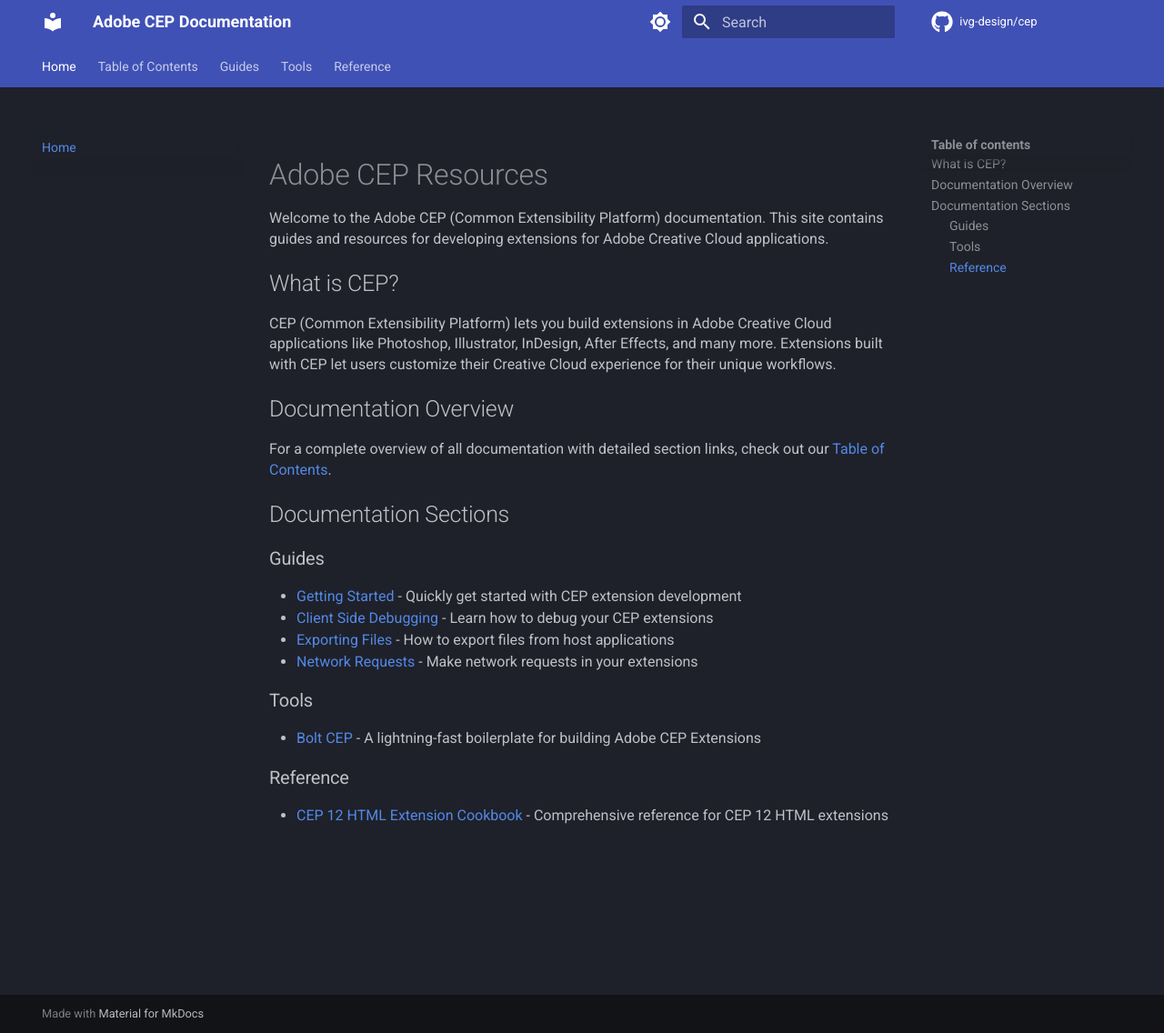
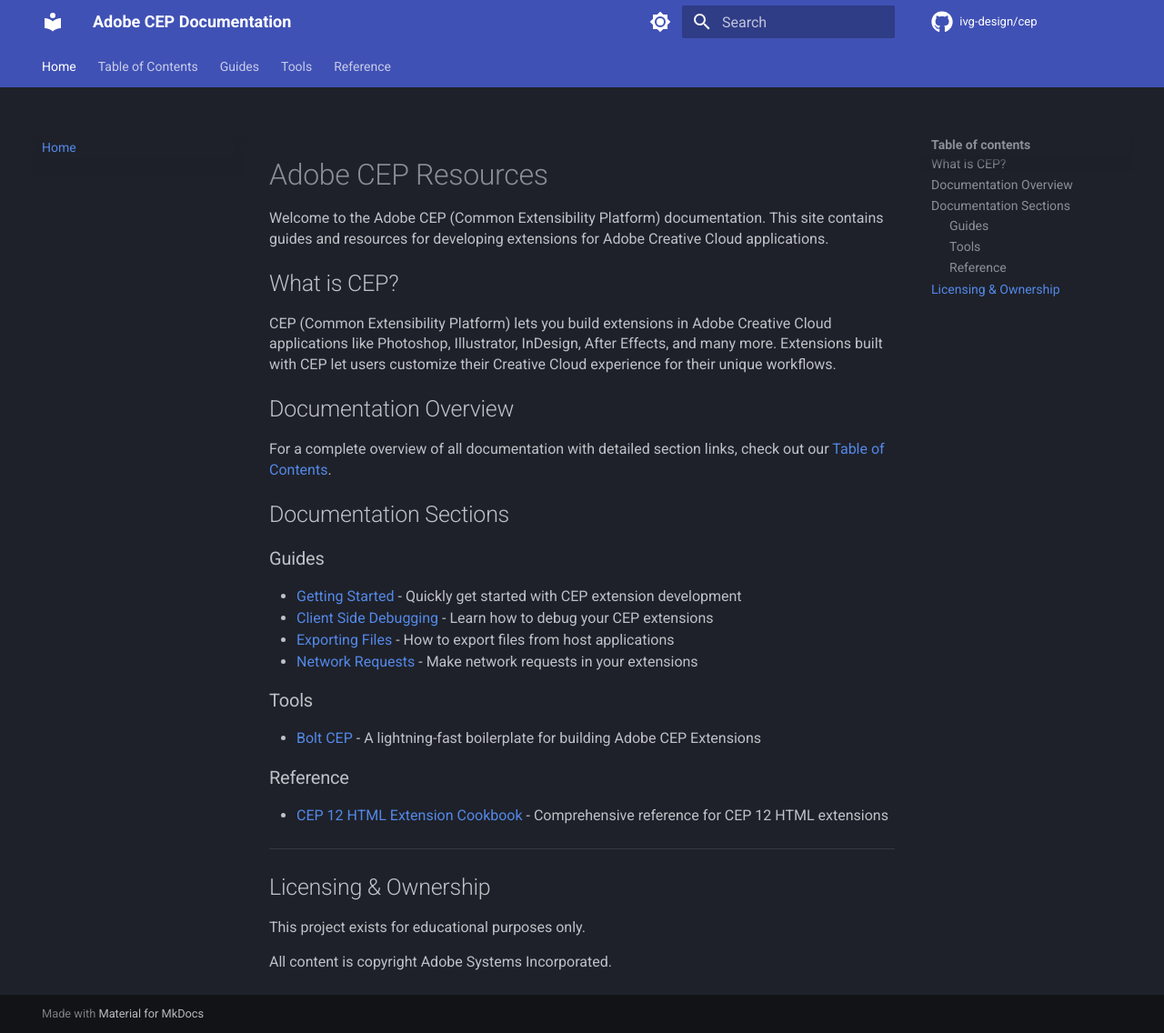
Before and after one commit to ivg-design/cep, an MkDocs documentation site: the page built from docs/index.md, in a window 1280 px wide and 1136 px high. Shown: the whole window at 91% size. Built offline with MkDocs 1.6.1 and Material for MkDocs 9.7.7, drawn with Linux system fonts in a browser that asks for light colours; comment, search, counter and statistics services are not loaded.

Commit message:
Add licensing and ownership section to documentation, clarifying project purpose and copyright information.

```diff
--- a/docs/index.md
+++ b/docs/index.md
@@ -26,3 +26,11 @@ For a complete overview of all documentation with detailed section links, check
 ### Reference
 
 * [CEP 12 HTML Extension Cookbook](CEP%20Resources/CEP%2012%20HTML%20Extension%20Cookbook.md) - Comprehensive reference for CEP 12 HTML extensions
+
+---
+
+## Licensing & Ownership
+
+This project exists for educational purposes only.
+
+All content is copyright Adobe Systems Incorporated.
```
